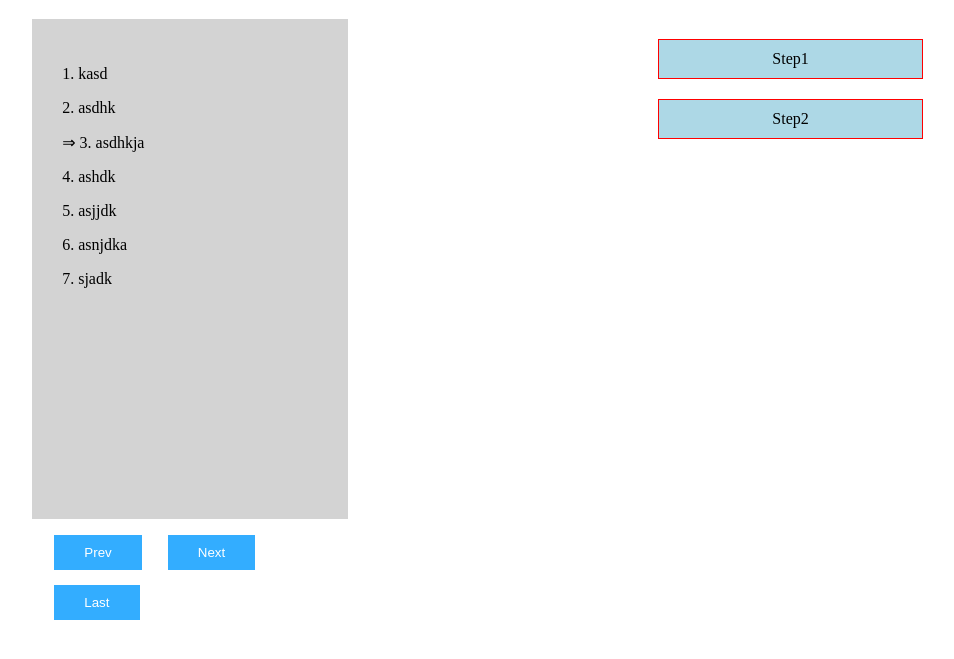
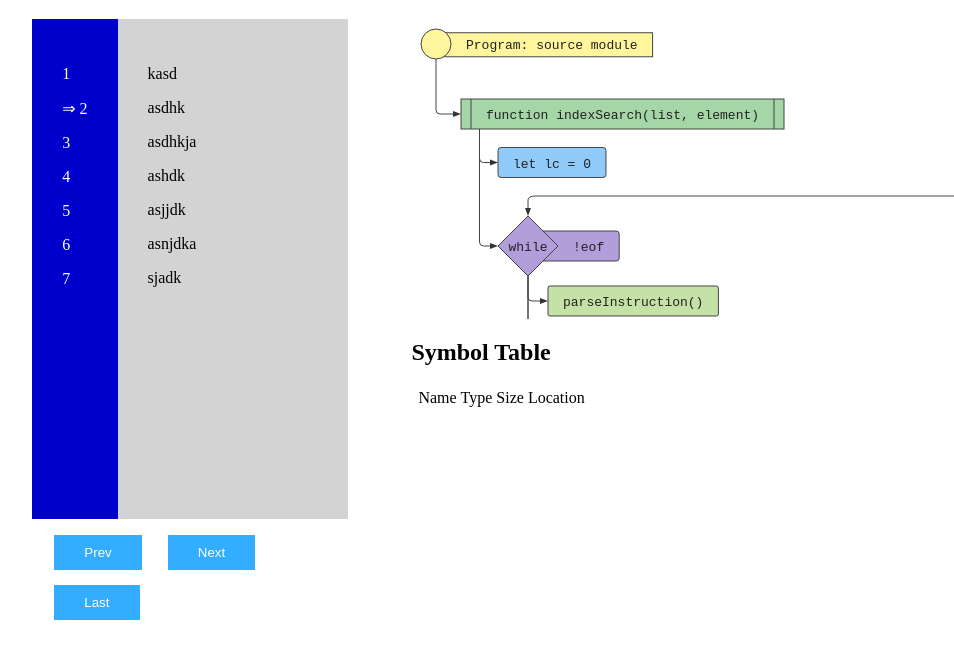
Before and after one commit to snishal/Assembler, a website: page test.html in a window 1280 px wide. Shown: the part 61-720 px from the top of the page, without its empty margins (39-993 px from the left). Drawn offline with Linux system fonts and the light colour scheme.

Commit message:
Flowchart Svg

```diff
--- a/test.html
+++ b/test.html
@@ -11,6 +11,14 @@
 			width: 25%;
 			margin-left: 5%;
 		}
+		#lineNumber{
+			float: left;
+			background: mediumblue;
+			color: white;
+			height: 500px;
+			padding: 30px;
+			overflow: auto;
+		}
 		#source{
 			background: lightgrey;
 			height: 500px;
@@ -19,7 +27,12 @@
 		}
 		#assembler{
 			float: left;
-			width: 70%;
+			width: 60%;
+			margin-left: 5%;
+		}
+		#svg{
+			height: 300px;
+			overflow: auto;
 		}
 		.btn{
 			cursor: pointer;
@@ -33,13 +46,8 @@
 		.btn:hover{
 			box-shadow: 5px 10px #888888;
 		}
-		.step{
-			margin: 20px auto;
-			width: 30%;
-			background: lightblue;
-			border: thin solid red;
-			padding: 10px;
-			text-align: center;
+		.active{
+			stroke: red !important;
 		}
 	</style>
 </head>
@@ -47,32 +55,60 @@
 	<center><h1>Visualize Assembler</h1></center>
 	<div id="main">
 		<div id="code">
+			<div id="lineNumber">
+				<p>1</p>
+				<p>&#8658 2</p>
+				<p>3</p>
+				<p>4</p>
+				<p>5</p>
+				<p>6</p>
+				<p>7</p>
+			</div>
 			<div id="source">
-				<p>1. kasd</p>
-				<p>2. asdhk</p>
-				<p>&#8658 3. asdhkja</p>
-				<p>4. ashdk</p>
-				<p>5. asjjdk</p>
-				<p>6. asnjdka</p>
-				<p>7. sjadk</p>
+				<p>kasd</p>
+				<p>asdhk</p>
+				<p>asdhkja</p>
+				<p>ashdk</p>
+				<p>asjjdk</p>
+				<p>asnjdka</p>
+				<p>sjadk</p>
 			</div>
 			<div>
-				<button class="btn" id="next">Prev</button>
-				<button class="btn" id="next">Next</button>
-				<button class="btn" id="next">Last</button>
+				<button class="btn" onclick="prev()">Prev</button>
+				<button class="btn" onclick="next()">Next</button>
+				<button class="btn">Last</button>
 			</div>
 		</div>
 		<div id="assembler">
-			<div class="step">
-				Step1
+			<div id="svg">
+				<embed src="partial.svg"/>
 			</div>
-			<div class="step">
-				Step2
+			<div>
+				<h2>Symbol Table</h2>
+				<table id="symbolTable">
+					<th>
+						<td>Name</td>
+						<td>Type</td>
+						<td>Size</td>
+						<td>Location</td>
+					</th>
+				</table>
 			</div>
 		</div>
 	</div>
 </body>
 <script type="text/javascript">
+	var line = 1;
+
+	function prev(){
+		if(line > 1){
+			line--;
+		}
+	}
+
+	function next(){
+
+	}
 
 </script>
 </html>
```
Also changed, not shown: full.svg (added), partial.svg (added).
